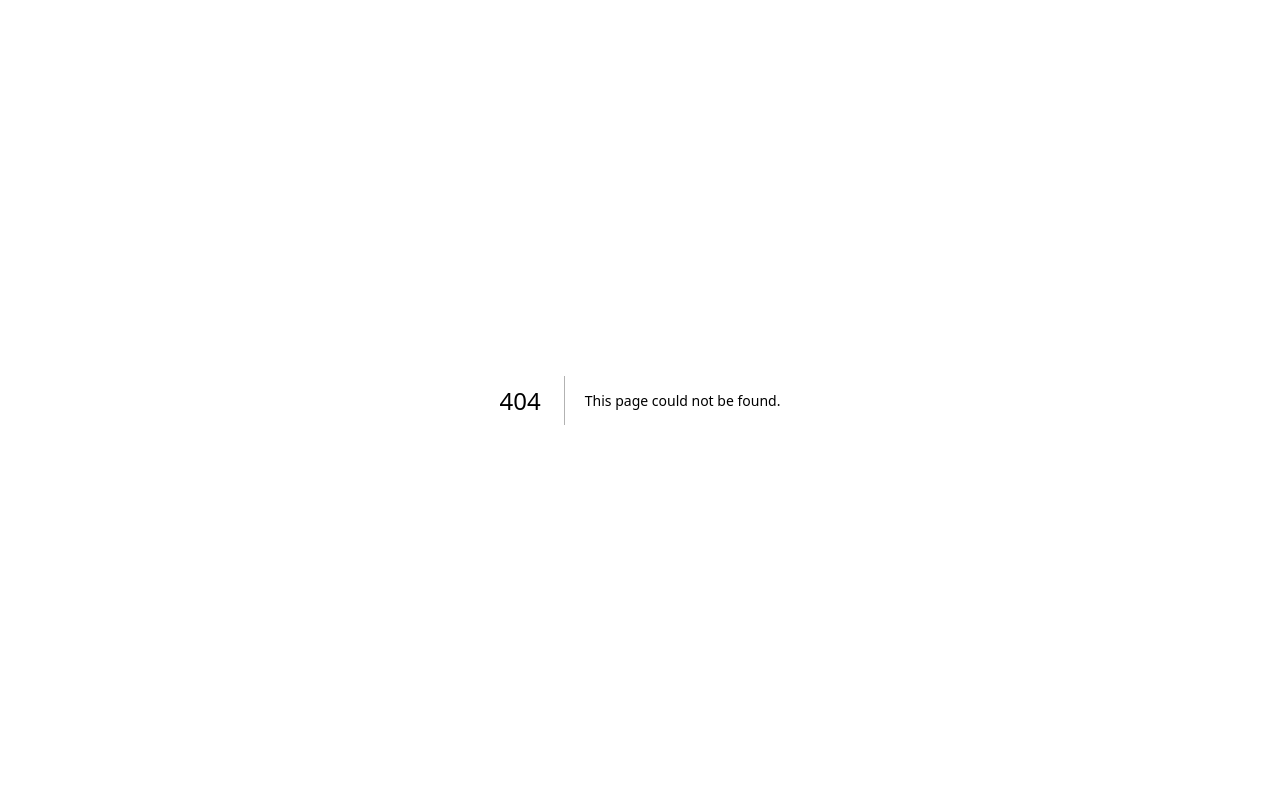
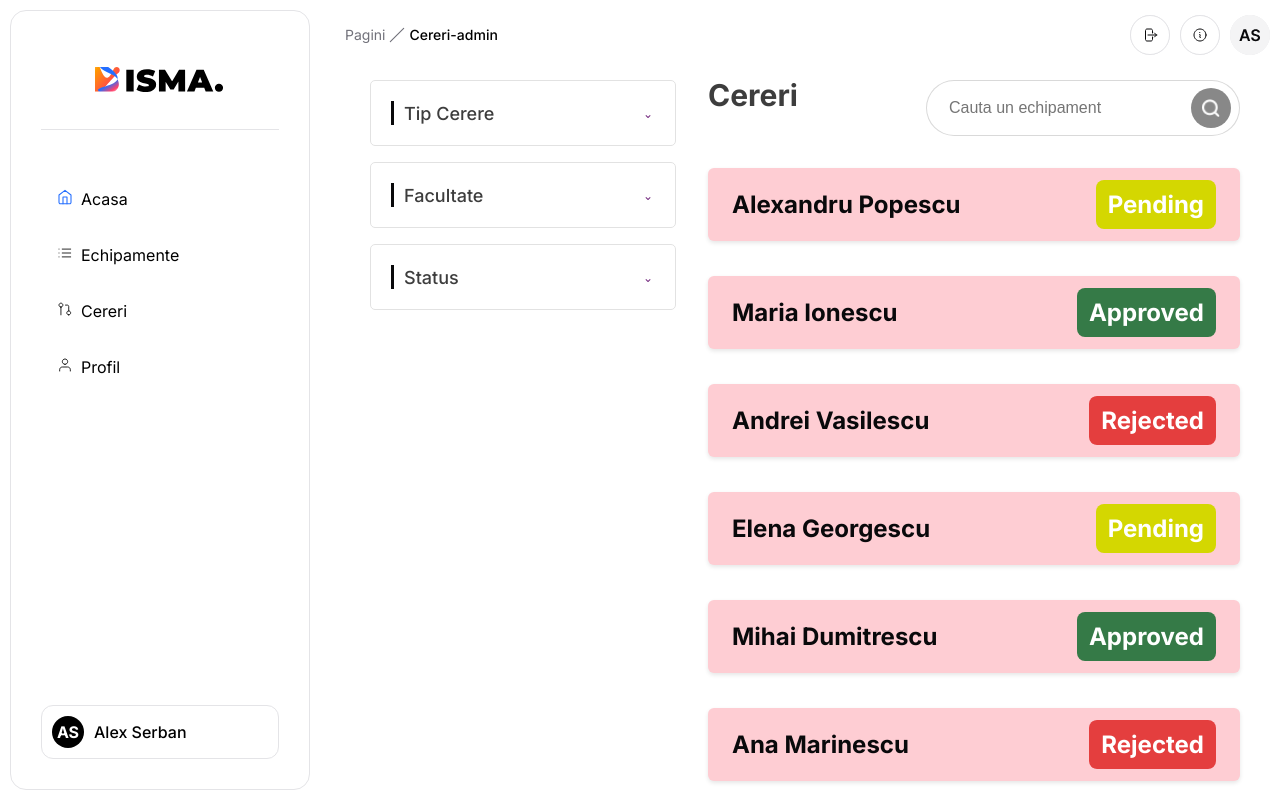
Before and after one commit to IP2B2/Front-End, a Next.js app: page /home/cereri-admin in a window 1280 px wide. Before the commit this address had no page. Built offline with nearby package versions, Linux system fonts and the light colour scheme.

Commit message:
#105 pagina listare cereri admin

```diff
--- /dev/null
+++ b/src/app/home/cereri-admin/listareCereriAdmin.module.css
@@ -0,0 +1,20 @@
+.pageContainer {
+  width: 100%;
+
+  padding: 20px 30px;
+
+  display: flex;
+  flex-direction: column;
+}
+
+@media (max-width: 768px) {
+  .pageContainer {
+    padding: 15px;
+  }
+}
+
+@media (max-width: 480px) {
+  .pageContainer {
+    padding: 10px;
+  }
+}
--- /dev/null
+++ b/src/app/home/cereri-admin/page.js
@@ -0,0 +1,108 @@
+'use client'
+
+import { useState, useEffect } from 'react';
+import SearchAndFilter from '@/lib/components/home/echipamente/SearchAndFilter';
+import ListareUser from '@/lib/components/home/echipamente/ListareUser';
+import styles from './listareCereriAdmin.module.css';
+
+const cereriAdminData = {
+  filterBy: {
+    tipCerere: "Tip Cerere",
+    facultate: "Facultate",
+    status: "Status"
+  },
+  items: [
+    {
+      id: 1,
+      name: "Alexandru Popescu",
+      numeUser: "Alexandru Popescu",
+      facultate: "FII",
+      subfacultate: "Informatica",
+      tipCerere: "Echipament Complex",
+      status: "Pending"
+    },
+    {
+      id: 2,
+      name: "Maria Ionescu",
+      numeUser: "Maria Ionescu",
+      facultate: "FEEA",
+      subfacultate: "Contabilitate",
+      tipCerere: "Echipament Basic",
+      status: "Approved"
+    },
+    {
+      id: 3,
+      name: "Andrei Vasilescu",
+      numeUser: "Andrei Vasilescu",
+      facultate: "FII",
+      subfacultate: "Calculatoare",
+      tipCerere: "Echipament Complex",
+      status: "Rejected"
+    },
+    {
+      id: 4,
+      name: "Elena Georgescu",
+      numeUser: "Elena Georgescu",
+      facultate: "FEEA",
+      subfacultate: "Management",
+      tipCerere: "Echipament Basic",
+      status: "Pending"
+    },
+    {
+      id: 5,
+      name: "Mihai Dumitrescu",
+      numeUser: "Mihai Dumitrescu",
+      facultate: "FII",
+      subfacultate: "Informatica",
+      tipCerere: "Echipament Complex",
+      status: "Approved"
+    },
+    {
+      id: 6,
+      name: "Ana Marinescu",
+      numeUser: "Ana Marinescu",
+      facultate: "FEEA",
+      subfacultate: "Economie",
+      tipCerere: "Echipament Basic",
+      status: "Rejected"
+    }
+  ]
+};
+
+const UserItem = (props) => {
+  const { numeUser, status } = props;
+
+  const handleClick = () => {
+    console.log(`Clicked on user: ${numeUser} with status: ${status}`);
+  };
+
+  return (
+    <ListareUser
+      numeUser={numeUser}
+      label={status}
+      onClick={handleClick}
+    />
+  );
+};
+
+export default function CereriAdminPage() {
+  const [mounted, setMounted] = useState(false);
+
+  useEffect(() => {
+    setMounted(true);
+  }, []);
+
+  if (!mounted) {
+    return null;
+  }
+
+  return (
+    <div className={styles.pageContainer}>
+      <SearchAndFilter
+        title="Cereri"
+        ItemComponent={UserItem}
+        collectionObject={cereriAdminData}
+      />
+    </div>
+  );
+}
```
